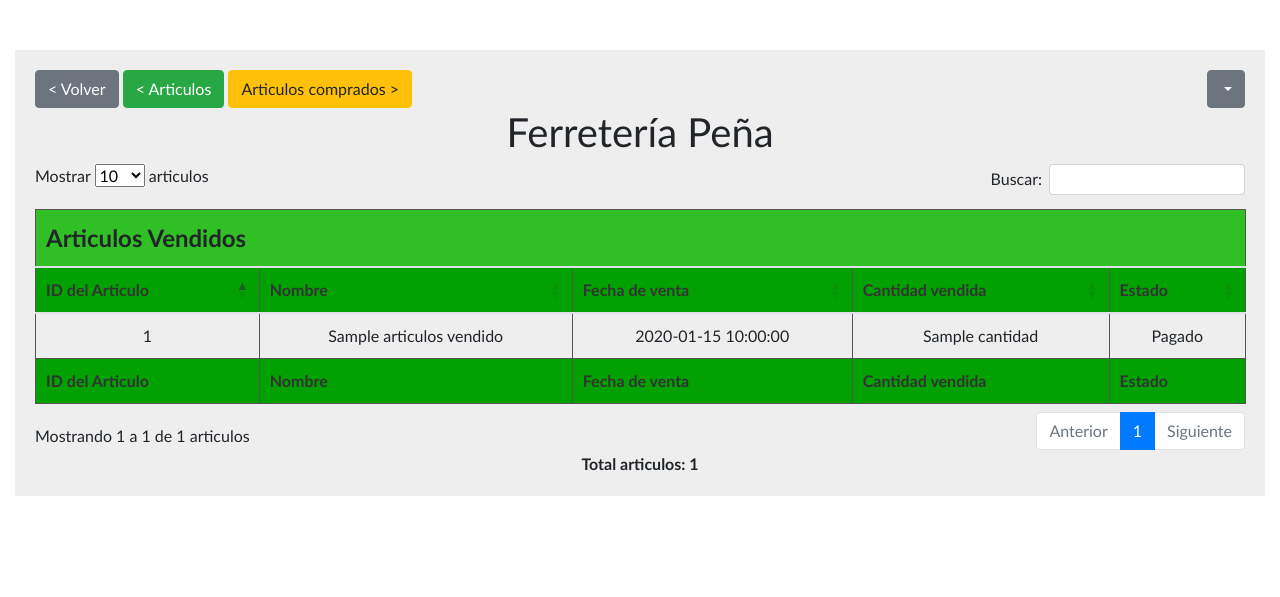
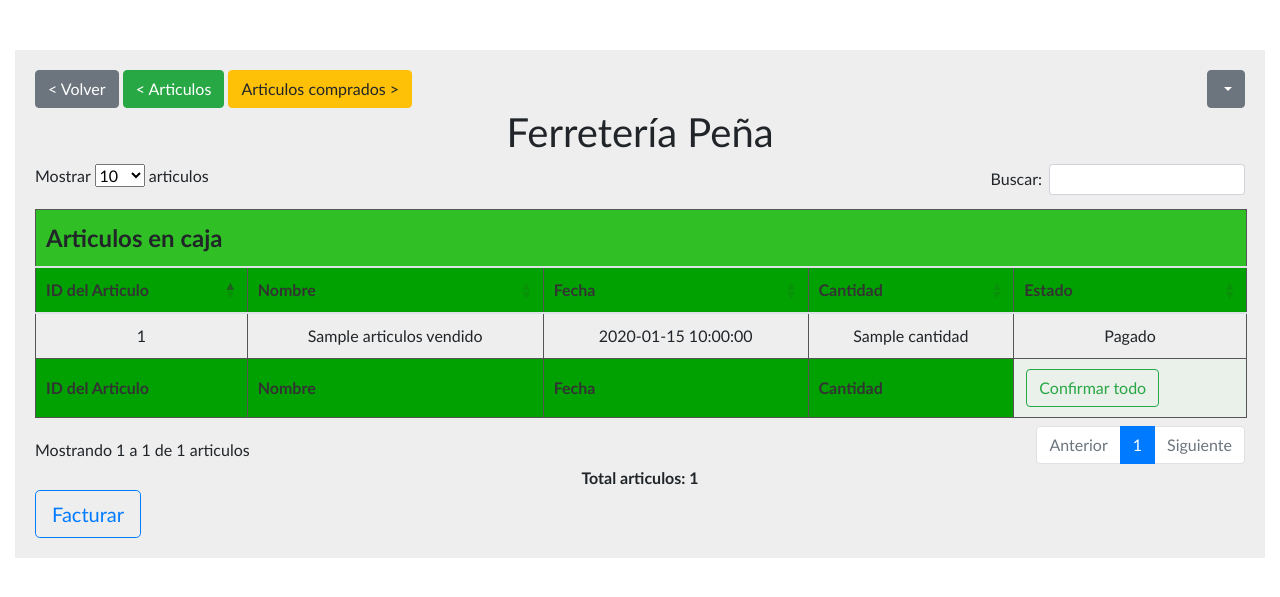
Before and after one commit to sir-geronimo/sistema-inventario, a CodeIgniter app: the page made by application/views/inventario/sold.php in a window 1280 px wide. Shown: the top 597 px of the page. Run offline with CodeIgniter, Linux system fonts and the light colour scheme; tables that the repository leaves empty or names only in its code hold one stand-in row (values such as "Sample post"); the template is opened without the code that fills it: most values are stand-ins (such as "Sample title", 1, 10 or a date in 2020); some libraries are stand-ins or nearby versions.

Commit message:
facturacion part1
* modifico caja
* se creo model y contorlador facturacion
* se agrego boton confirmar todo

```diff
--- a/application/views/dashboard.php
+++ b/application/views/dashboard.php
@@ -33,10 +33,10 @@ Plantilla::apply();
 				<span>Agregar al inventario</span>
 			</a>
 			<a class="action" href="<?= base_url('inventario/view') ?>">
-				<span>Ver inventario</span>
+				<span>Inventario</span>
 			</a>
 			<a class="action" href="<?= base_url('suplidores/view') ?>">
-				<span>Ver suplidores</span>
+				<span>Suplidores</span>
 			</a>
 		</div>
 		<form method="POST" action="<?= base_url('usuarios/logout') ?>">
--- a/application/views/inventario/sold.php
+++ b/application/views/inventario/sold.php
@@ -47,13 +47,13 @@ $CI =& get_instance();
 		<table id="articulos_vendidos" class="table" style="border-collapse: collapse !important;">
 			<thead>
 				<tr>
-					<th colspan="8" style="background-color: #30BF24; font-size: 24px;">Articulos Vendidos</th>
+					<th colspan="8" style="background-color: #30BF24; font-size: 24px;">Articulos en caja</th>
 				</tr>
 				<tr>
 					<th class="stock">ID del Articulo</th>
 					<th class="stock">Nombre</th>
-					<th class="stock">Fecha de venta</th>
-					<th class="stock">Cantidad vendida</th>
+					<th class="stock">Fecha</th>
+					<th class="stock">Cantidad</th>
 					<th class="stock">Estado</th>
 				</tr>
 			</thead>
@@ -72,13 +72,14 @@ $CI =& get_instance();
 				<tr>
 					<th class="stock">ID del Articulo</th>
 					<th class="stock">Nombre</th>
-					<th class="stock">Fecha de venta</th>
-					<th class="stock">Cantidad vendida</th>
-				    <th class="stock">Estado</th>
+					<th class="stock">Fecha</th>
+					<th class="stock">Cantidad</th>
+				    <th class="stock" style="background-color: #EAF0EA;"><a style="margin-left: 1%;" href='pagar/0' class='btn btn-outline-success'>Confirmar todo</a></th>
 				</tr>
 			</tfoot>
 		</table>
 		<div class="text-center"><b>Total articulos: <?= count($articulos_vendidos) ?></b></div>
 		<?php endif;?>
+		<a href='#' class='btn btn-outline-primary btn-lg'>Facturar</a>
 	</div>
 </div>
--- a/application/views/inventario/view.php
+++ b/application/views/inventario/view.php
@@ -28,7 +28,7 @@ Plantilla::apply();
 		<div class="action-button clearfix">
 			<a href="<?= base_url('inicio/home') ?>" class="btn btn-secondary">< Volver</a>
 			<a href="<?= base_url('inventario/purchased') ?>" class="btn btn-success">Articulos comprados ></a>
-			<a href="<?= base_url('inventario/sold') ?>" class="btn btn-warning">Articulos vendidos ></a>
+			<a href="<?= base_url('inventario/sold') ?>" class="btn btn-warning">Caja ></a>
 			<!-- Dropdown menu with user -->
 			<div class="btn-group float-right">
 				<button class="btn btn-secondary dropdown-toggle" type="button" id="dropdownMenuButton" data-toggle="dropdown" aria-haspopup="true" aria-expanded="false">
@@ -133,7 +133,7 @@ Plantilla::apply();
 							</div>
 							<div class="modal-footer">
 								<button type="button" data-dismiss="modal" class="btn btn-secondary">Cerrar</button>
-								<button type="submit" class="btn btn-danger">Vender</button>
+								<button type="submit" class="btn btn-danger">Enviar a caja</button>
 							</div>
 						</form>
 					</div>
```
Also changed, not shown: application/controllers/Facturacion.php (added, +14 -0 lines), application/models/Facturacion_m.php (added, +11 -0 lines), application/models/Inventario_m.php (+18 -1 lines).
